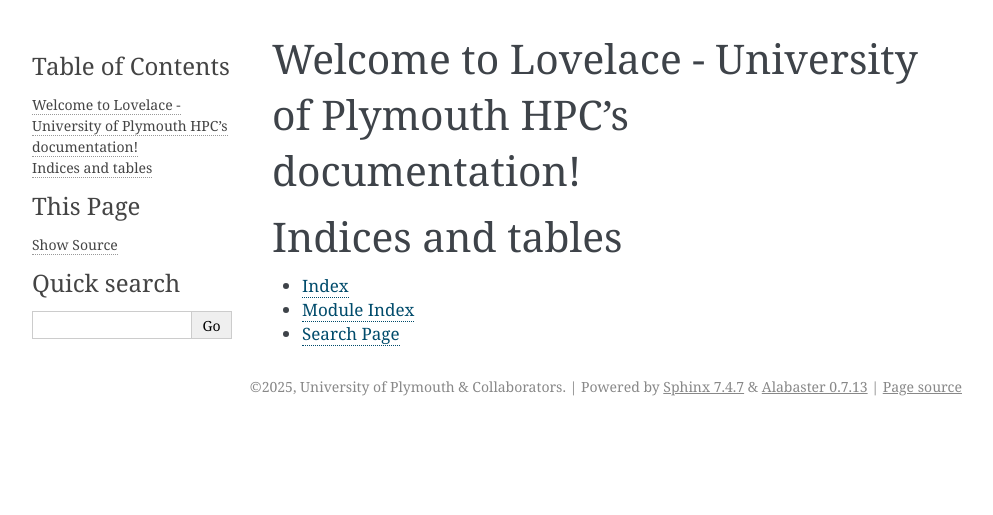
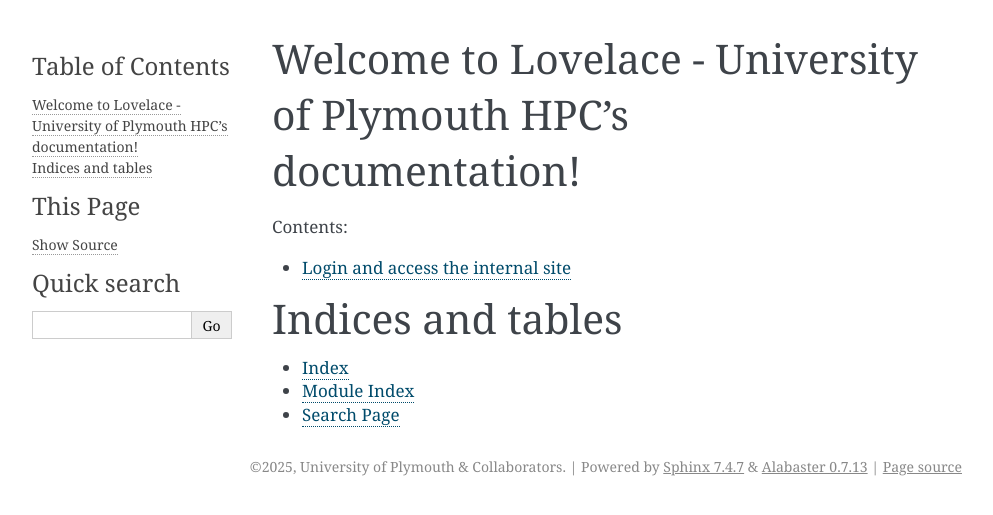
Before and after one commit to AbhinavPraveen/UoP-HPC-Docs, a Sphinx documentation site: the page built from source/index.rst, in a window 1280 px wide. Shown: the top 515 px of the page, without its empty margins (148-1141 px from the left). Built offline with Sphinx 7.4.7, drawn with Linux system fonts in a browser that asks for light colours.

Commit message:
Add trailing slash to private location so that relative paths work correctly.

```diff
--- a/source/index.rst
+++ b/source/index.rst
@@ -10,6 +10,8 @@
    :maxdepth: 2
    :caption: Contents:
 
+   Login and access the internal site <https://docs.lovelace.plymouth.ac.uk/private/>
+
 
 
 Indices and tables
```
